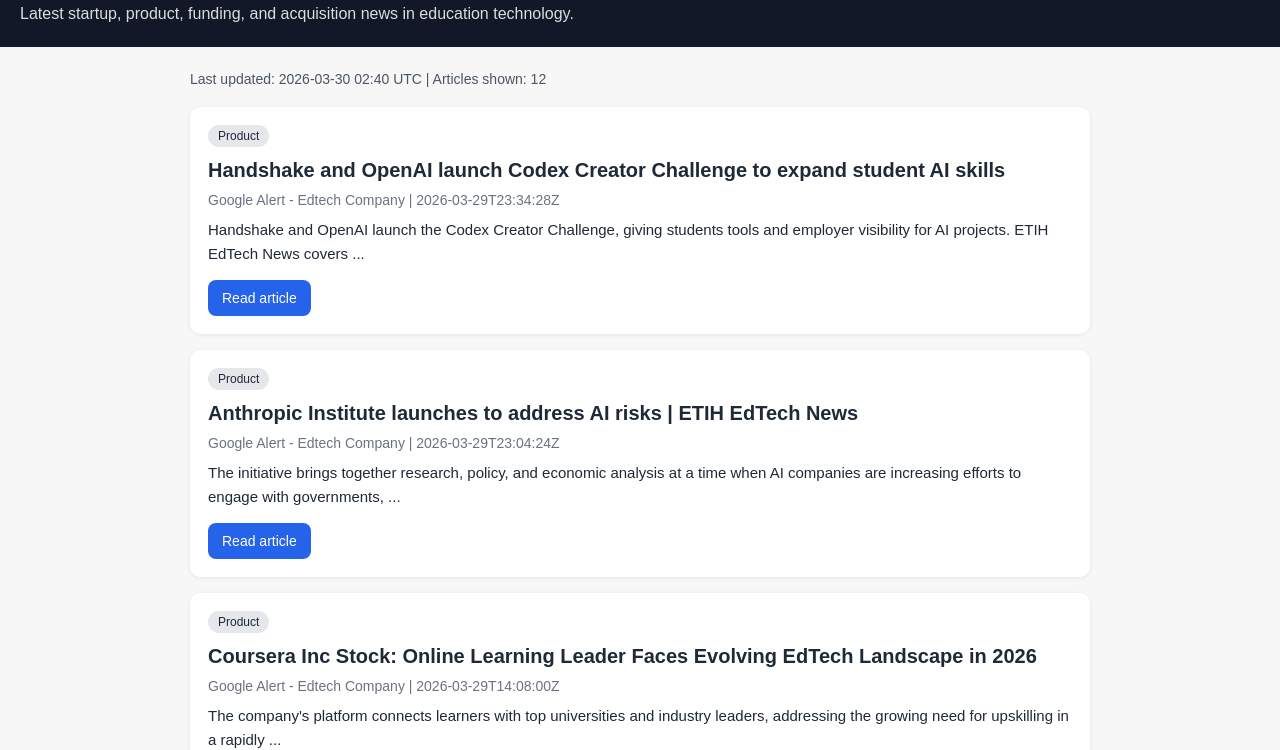
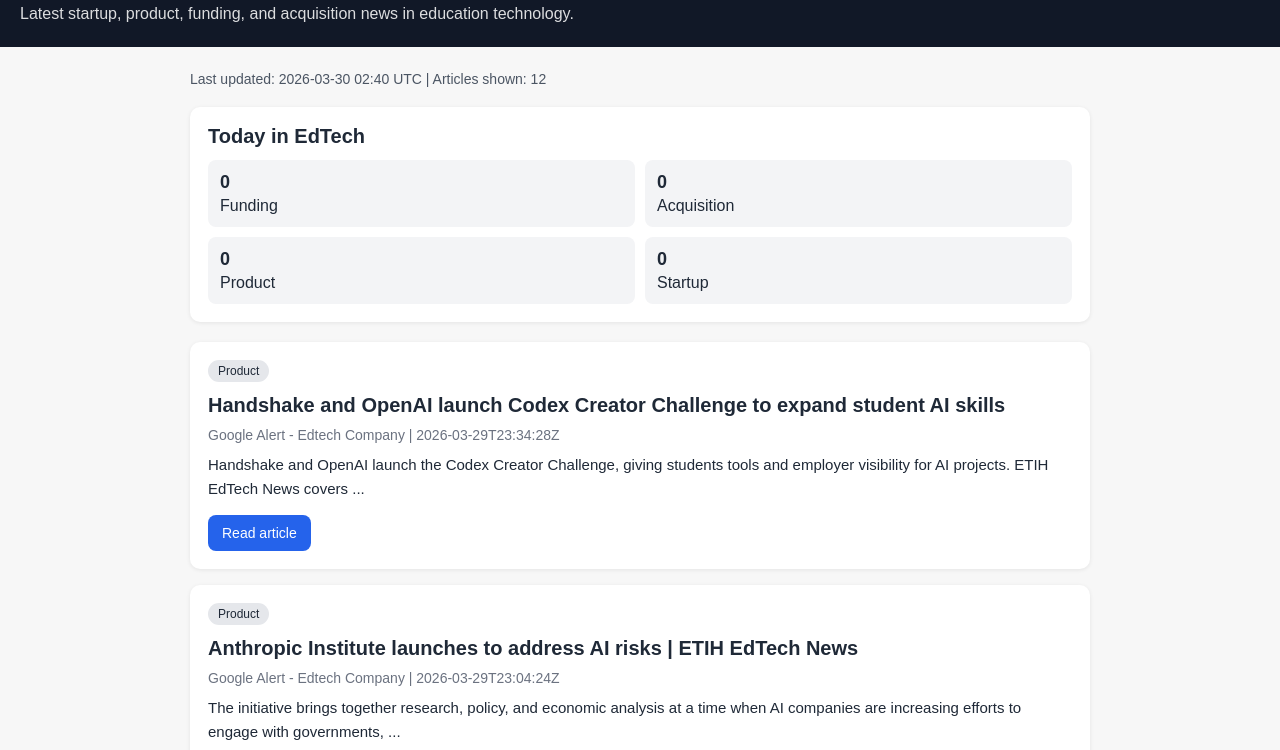
Before and after one commit to michaeljohnilly-eng/edtech-news-site, a plain HTML site: page index.html in a window 1280 px wide. Shown: the part 59-809 px from the top of the page. Drawn offline with Linux system fonts and the light colour scheme.

Commit message:
Update index.html

```diff
--- a/index.html
+++ b/index.html
@@ -39,6 +39,38 @@
       font-size: 14px;
       color: #4b5563;
     }
+
+    .brief {
+  background: white;
+  border-radius: 10px;
+  padding: 18px;
+  margin-bottom: 20px;
+  box-shadow: 0 1px 4px rgba(0,0,0,0.08);
+}
+
+.brief h2 {
+  margin: 0 0 12px;
+  font-size: 20px;
+}
+
+.brief-grid {
+  display: grid;
+  grid-template-columns: repeat(2, minmax(120px, 1fr));
+  gap: 10px;
+}
+
+.brief-item {
+  background: #f3f4f6;
+  border-radius: 8px;
+  padding: 12px;
+}
+
+.brief-item strong {
+  display: block;
+  font-size: 18px;
+  margin-bottom: 4px;
+}
+
 
     .card {
       background: white;
@@ -101,6 +133,7 @@
 
 <main>
   <div class="meta" id="meta">Loading latest update...</div>
+  <div id="daily-brief"></div>
   <div id="news-list"></div>
 </main>
 
@@ -108,12 +141,38 @@
     async function loadNews() {
       const meta = document.getElementById('meta');
       const newsList = document.getElementById('news-list');
+      const dailyBrief = document.getElementById('daily-brief');
 
       try {
         const response = await fetch('news.json?v=' + Date.now());
         const data = await response.json();
 
         meta.textContent = `Last updated: ${data.updated_at} | Articles shown: ${data.articles.length}`;
+        const summary = data.summary || {};
+
+dailyBrief.innerHTML = `
+  <div class="brief">
+    <h2>Today in EdTech</h2>
+    <div class="brief-grid">
+      <div class="brief-item">
+        <strong>${summary.Funding || 0}</strong>
+        Funding
+      </div>
+      <div class="brief-item">
+        <strong>${summary.Acquisition || 0}</strong>
+        Acquisition
+      </div>
+      <div class="brief-item">
+        <strong>${summary.Product || 0}</strong>
+        Product
+      </div>
+      <div class="brief-item">
+        <strong>${summary.Startup || 0}</strong>
+        Startup
+      </div>
+    </div>
+  </div>
+`;
 
         if (!data.articles.length) {
           newsList.innerHTML = '<div class="empty">No articles found in the latest update.</div>';
@@ -131,6 +190,7 @@
         `).join('');
       } catch (error) {
   meta.textContent = 'Could not load the latest news.';
+  dailyBrief.innerHTML = '';
   newsList.innerHTML = '<div class="error">Something went wrong while loading the site data.</div>';
 }
     }
```
Lines whose indentation alone changed are shown as unchanged.
